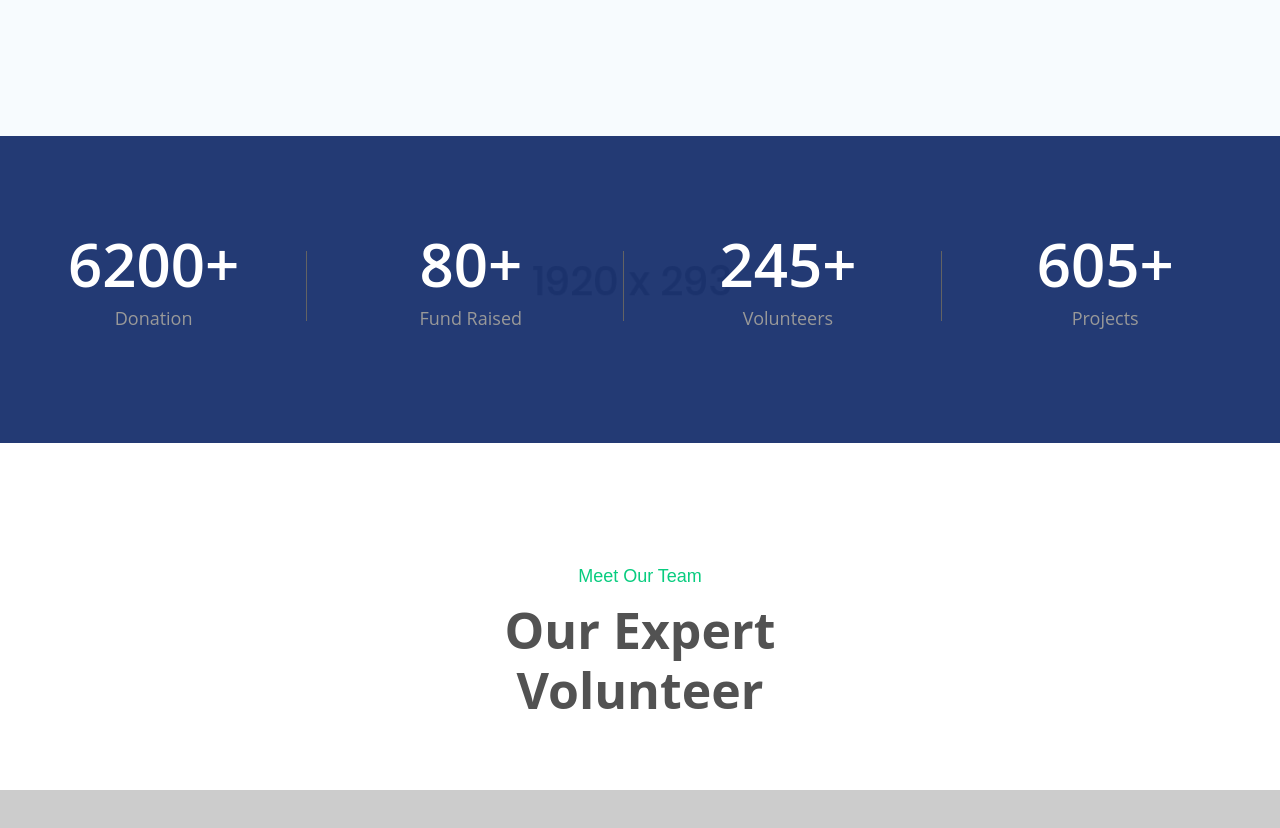
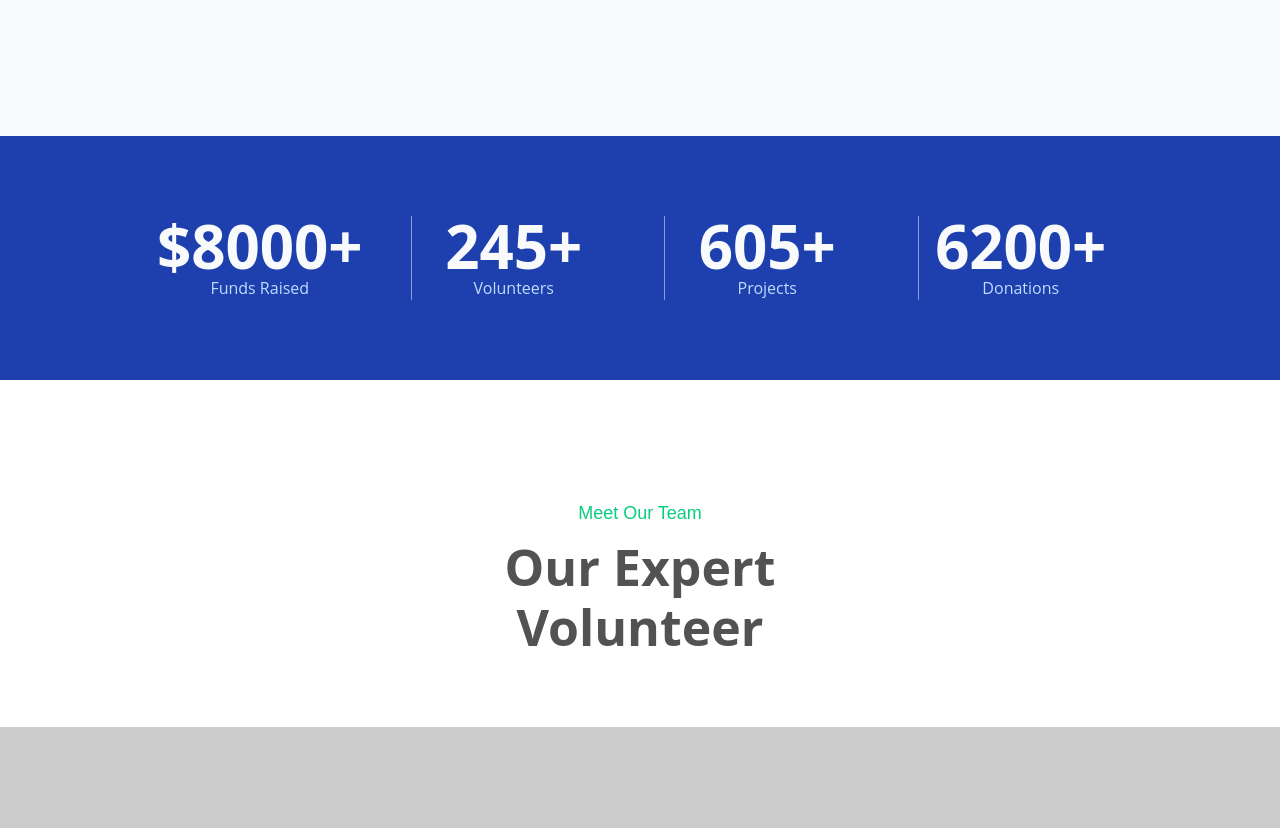
Before and after one commit to New-Millenia-Consulting/operation-medical-care, a Next.js app: page / in a window 1280 px wide. Shown: the part 2940-3768 px from the top of the page. Built offline with nearby package versions, Linux system fonts and the light colour scheme.

Commit message:
Implement counter section

```diff
--- a/components/counter/index.js
+++ /dev/null
@@ -1,60 +0,0 @@
-const CounterSection = (props) => {
-  return (
-    <div className={`wpo-counter-area ${props.countclass}`}>
-      <div className="container">
-        <div className="row">
-          <div className="col-lg-12">
-            <div className="wpo-counter-grids">
-              <div className="grid">
-                <div>
-                  <h2>
-                    <span className="odometer" data-count="6200">
-                      6200
-                    </span>
-                    +
-                  </h2>
-                </div>
-                <p>Donation</p>
-              </div>
-              <div className="grid">
-                <div>
-                  <h2>
-                    <span className="odometer" data-count="80">
-                      80
-                    </span>
-                    +
-                  </h2>
-                </div>
-                <p>Fund Raised</p>
-              </div>
-              <div className="grid">
-                <div>
-                  <h2>
-                    <span className="odometer" data-count="245">
-                      245
-                    </span>
-                    +
-                  </h2>
-                </div>
-                <p>Volunteers</p>
-              </div>
-              <div className="grid">
-                <div>
-                  <h2>
-                    <span className="odometer" data-count="605">
-                      605
-                    </span>
-                    +
-                  </h2>
-                </div>
-                <p>Projects</p>
-              </div>
-            </div>
-          </div>
-        </div>
-      </div>
-    </div>
-  );
-};
-
-export default CounterSection;
--- /dev/null
+++ b/components/counter/index.tsx
@@ -0,0 +1,30 @@
+import React from "react";
+
+const CounterSection = () => {
+  return (
+    <div className="grid py-20 bg-primary-800">
+      <div className="m-auto max-w-screen-2xl">
+        <div className="grid w-full grid-cols-4 gap-12 divide-x divide-gray-50 divide-opacity-50">
+          <div className="flex flex-col items-center">
+            <span className="text-6xl font-bold text-gray-50">$8000+</span>
+            <span className="text-primary-200">Funds Raised</span>
+          </div>
+          <div className="flex flex-col items-center">
+            <span className="text-6xl font-bold text-gray-50">245+</span>
+            <span className="text-primary-200">Volunteers</span>
+          </div>
+          <div className="flex flex-col items-center">
+            <span className="text-6xl font-bold text-gray-50">605+</span>
+            <span className="text-primary-200">Projects</span>
+          </div>
+          <div className="flex flex-col items-center">
+            <span className="text-6xl font-bold text-gray-50">6200+</span>
+            <span className="text-primary-200">Donations</span>
+          </div>
+        </div>
+      </div>
+    </div>
+  );
+};
+
+export default CounterSection;
```
